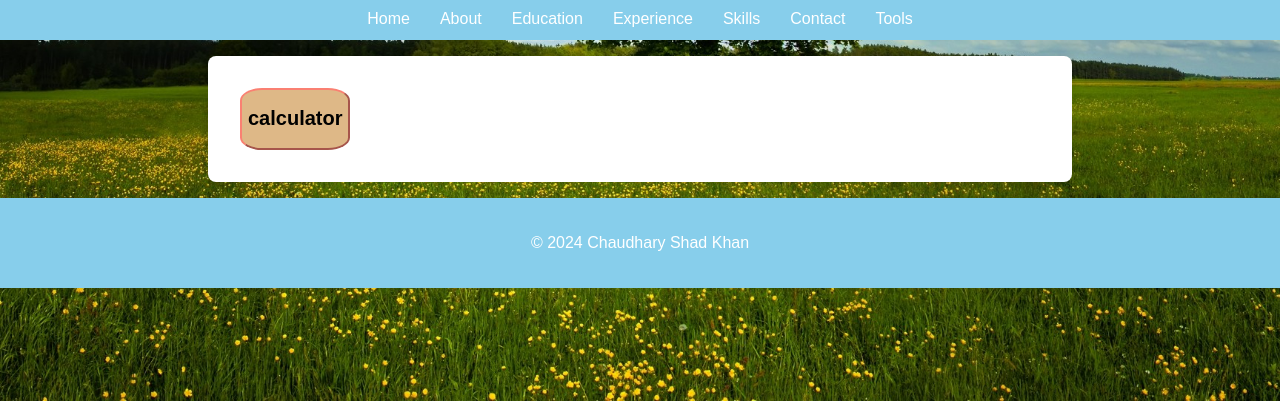
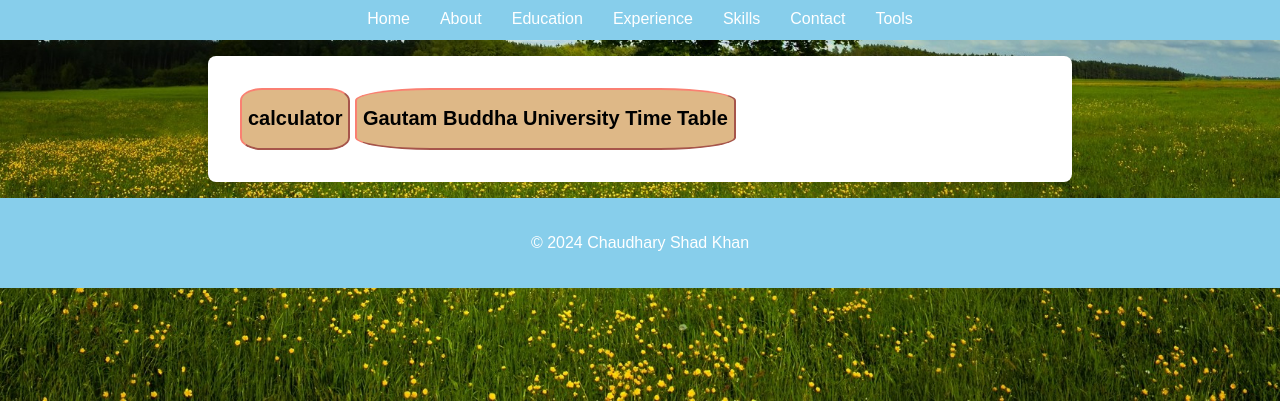
Before and after one commit to chaudharyshadkhan/mywebsite, a plain HTML site: page Tools.html in a window 1280 px wide. Shown: the part 399-800 px from the top of the page. Drawn offline with Linux system fonts and the light colour scheme.

Commit message:
Update Tools.html
Signed-off-by: chaudharyshadkhan <chaudharyshadkhanphysics@gmail.com>

```diff
--- a/Tools.html
+++ b/Tools.html
@@ -26,7 +26,7 @@
 
     <section>
         <a href="calculator.html"><button style="background-color: burlywood;border-color: salmon; border-radius: 20%;"><h2>calculator</h2></button></a>
-
+         <a href="https://mygbu.in/schd/"><button style="background-color: burlywood;border-color: salmon; border-radius: 20%;"><h2>Gautam Buddha University Time Table</h2></button></a>
 
     </section>
     <footer>
```
